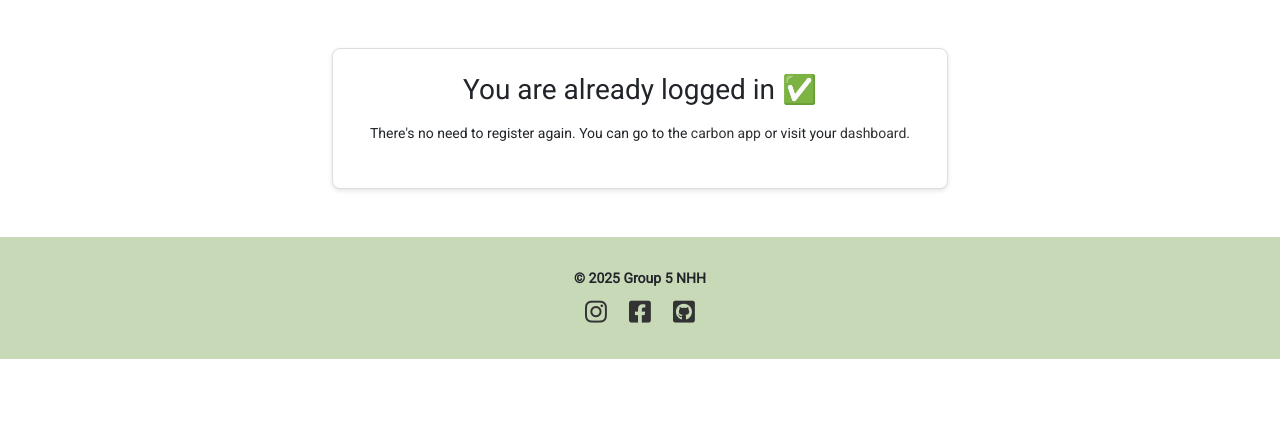
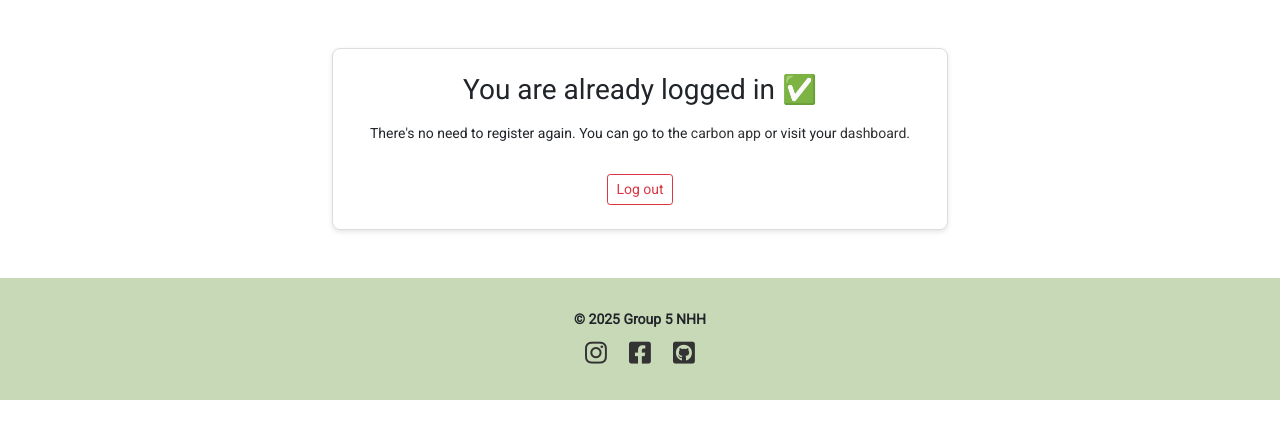
Before and after one commit to NHHSVolunteer/Carbonapp-3, a Flask app: template Capp/templates/users/register.html in a window 1280 px wide. Shown: the part 100-539 px from the top of the page. Run offline with Flask 2, Linux system fonts and the light colour scheme; the template is opened without the code that fills it: values that come from a table or form of the project are taken from there, others are empty; a user stored in the database is signed in; some libraries are stand-ins or nearby versions.

Commit message:
Small update

```diff
--- a/Capp/templates/users/register.html
+++ b/Capp/templates/users/register.html
@@ -9,6 +9,7 @@
           <div class="text-center box p-4">
             <h3>You are already logged in ✅</h3>
             <p>There's no need to register again. You can go to the <a href="{{ url_for('carbon_app.carbon_app_home') }}">carbon app</a> or visit your <a href="{{ url_for('carbon_app.your_data') }}">dashboard</a>.</p>
+            <a href="{{ url_for('users.logout') }}" class="btn btn-outline-danger btn-sm">Log out</a>
           </div>
         {% else %}
           <div class="box p-4 form-wrapper">
--- a/Capp/users/routes.py
+++ b/Capp/users/routes.py
@@ -39,4 +39,5 @@ def login():
 @users.route('/logout')
 def logout():
     logout_user()
+    flash("You have been logged out. See you again!")
     return redirect(url_for('home.home_home'))
```
